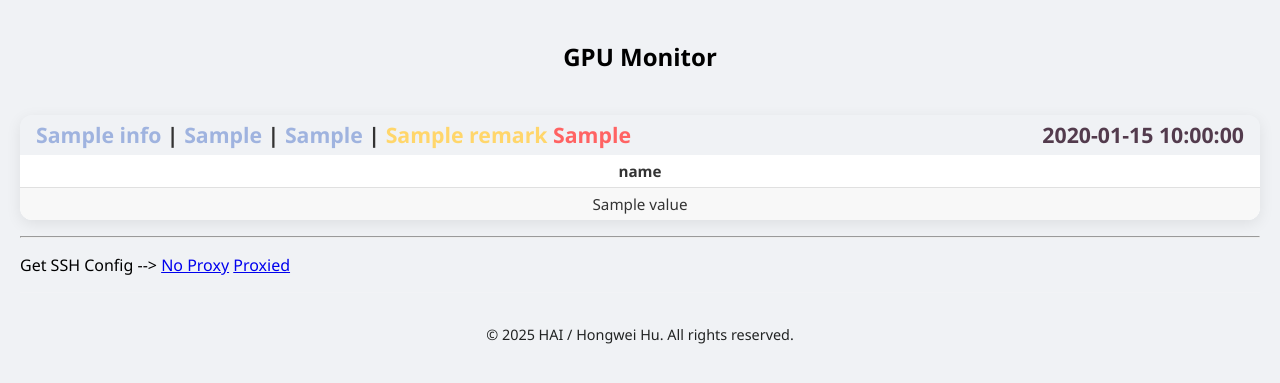
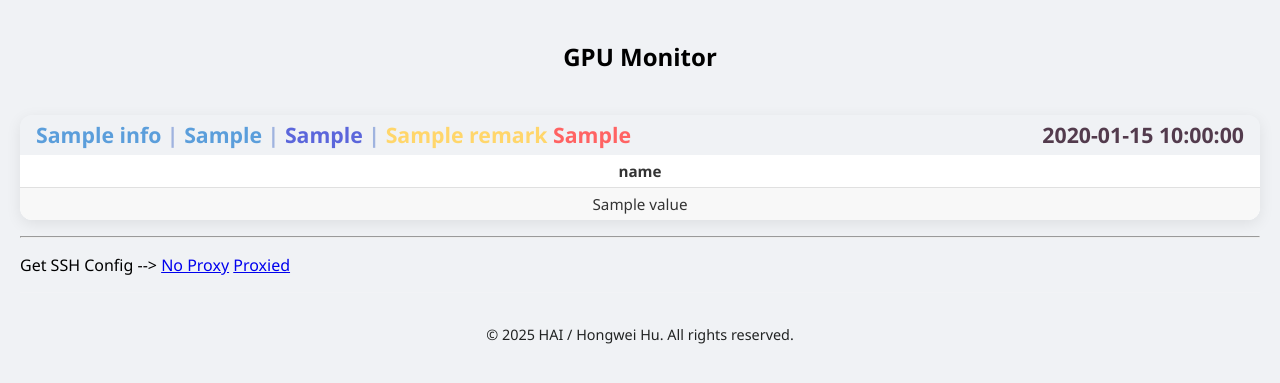
Before and after one commit to arkiven4/mon-gpu, a Flask app: template templates/index.html in a window 1280 px wide. Shown: the top 383 px of the page. Run offline with Flask 3, Linux system fonts and the light colour scheme; the template is opened without the code that fills it: most values are stand-ins (such as "Sample title", 1, 10 or a date in 2020).

Commit message:
caption color change

```diff
--- a/static/index.css
+++ b/static/index.css
@@ -39,7 +39,8 @@ table {
 caption {
     font-size: 1.4em;
     font-weight: bold;
-    color: #333;
+    /* color: #333; */
+    color: #9FB3DF; /* 扁平化风格的蓝色 */
     padding: 15px 0;
     margin-bottom: 0px;
     text-align: left;
--- a/templates/index.html
+++ b/templates/index.html
@@ -17,11 +17,11 @@
     <div class="table-container">
     <table>
         <caption>
-            <span style="color: #9FB3DF;">{{ info['hostname'] }}</span>
+            <span style="color: #5b9edb;">{{ info['hostname'] }}</span>
             |
-            <span class="copyText" style="color:#9FB3DF;user-select: all; cursor: pointer;">{{ info['ip'] }}</span>
+            <span class="copyText" style="color:#5b9edb;user-select: all; cursor: pointer;">{{ info['ip'] }}</span>
             |
-            <span style="color: #9FB3DF;">{{ info['driver_version'] }}</span>
+            <span style="color: #5b66db;">{{ info['driver_version'] }}</span>
             |
             <span style="color:#FFD66B;">{{ info['remark'] }}</span>
             {% if info['remark2'] %}
```
